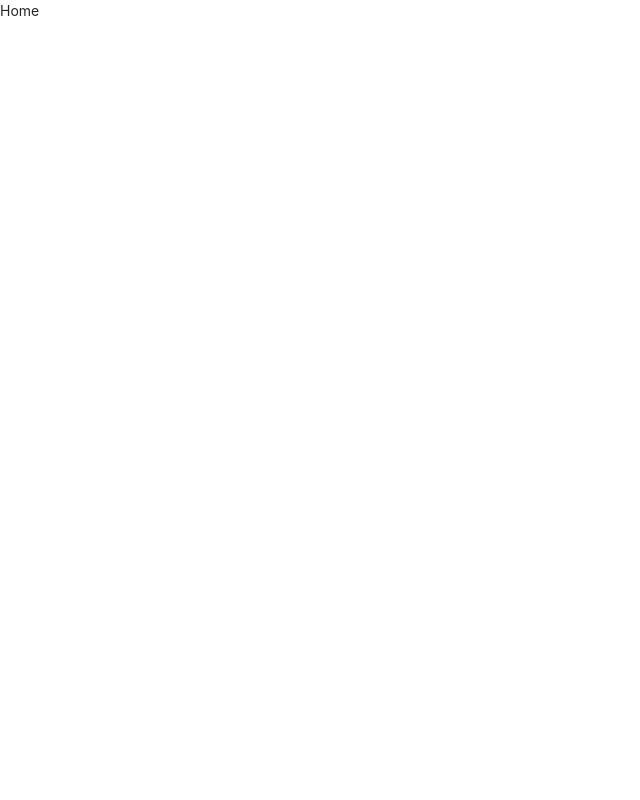
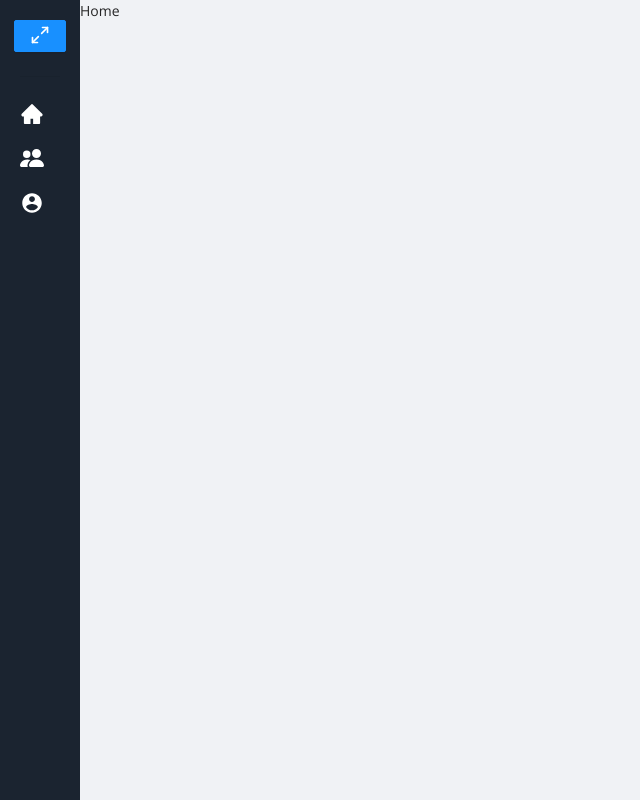
Before and after one commit to Aswassaw/test-mitrafor, a React (Create React App) app: page / in a window 1280 px wide. Shown: the whole page, without its empty margins (0-640 px from the left). Built offline with nearby package versions, Linux system fonts and the light colour scheme.

Commit message:
Membuat sidebar

```diff
--- a/package.json
+++ b/package.json
@@ -9,6 +9,7 @@
     "antd": "^4.21.5",
     "react": "^18.2.0",
     "react-dom": "^18.2.0",
+    "react-icons": "^4.4.0",
     "react-router-dom": "^6.3.0",
     "react-scripts": "5.0.1",
     "web-vitals": "^2.1.4"
--- a/src/App.css
+++ b/src/App.css
@@ -1 +1,6 @@
 @import '~antd/dist/antd.css';
+@import url('https://fonts.googleapis.com/css2?family=Open+Sans&display=swap');
+
+* {
+  font-family: 'Open Sans', sans-serif;
+}
--- /dev/null
+++ b/src/components/NavItem.jsx
@@ -0,0 +1,26 @@
+import React from "react";
+import { Link } from "react-router-dom";
+import { Row, Col, Typography } from "antd";
+
+const { Title } = Typography;
+
+export default function NavItem({ link, title, icon, isCollapse }) {
+  return (
+    <Link to={link}>
+      <Row>
+        <Col span={6}>
+          <Title level={3} style={{ color: "white" }}>
+            {icon}
+          </Title>
+        </Col>
+        <Col span={18}>
+          {!isCollapse && (
+            <Title level={4} style={{ color: "white" }}>
+              {title}
+            </Title>
+          )}
+        </Col>
+      </Row>
+    </Link>
+  );
+}
--- /dev/null
+++ b/src/layouts/Basic.jsx
@@ -0,0 +1,58 @@
+import React, { useState } from "react";
+import { Link } from "react-router-dom";
+import { AiFillHome } from "react-icons/ai";
+import { IoMdContact } from "react-icons/io";
+import { BsPeopleFill } from "react-icons/bs";
+import { FiMinimize2, FiMaximize2 } from "react-icons/fi";
+import { Layout, Button, Row, Col, Divider, Typography } from "antd";
+import styles from "../styles/Layout.module.css";
+import NavItem from "../components/NavItem";
+
+const { Sider, Content } = Layout;
+const { Title } = Typography;
+
+export default function Basic({ children }) {
+  const [collapse, setCollapse] = useState(true);
+
+  return (
+    <Layout>
+      <Sider
+        collapsed={collapse}
+        style={{ backgroundColor: "#1B2430" }}
+        className={styles.sidebar}
+      >
+        <Row justify="center">
+          <Button onClick={() => setCollapse(!collapse)} type="primary">
+            {collapse ? (
+              <FiMaximize2 style={{ fontSize: "20px" }} />
+            ) : (
+              <FiMinimize2 style={{ fontSize: "20px" }} />
+            )}
+          </Button>
+        </Row>
+        <Divider />
+        <NavItem
+          link="/"
+          title="Home"
+          icon={<AiFillHome />}
+          isCollapse={collapse}
+        />
+        <NavItem
+          link="/about"
+          title="About"
+          icon={<BsPeopleFill />}
+          isCollapse={collapse}
+        />
+        <NavItem
+          link="/contact"
+          title="Contact"
+          icon={<IoMdContact />}
+          isCollapse={collapse}
+        />
+      </Sider>
+      <Layout>
+        <Content>{children}</Content>
+      </Layout>
+    </Layout>
+  );
+}
--- a/src/router/index.js
+++ b/src/router/index.js
@@ -1,23 +1,43 @@
-import React from 'react';
-import {
-  BrowserRouter, Routes, Route,
-} from 'react-router-dom';
-import Home from '../pages/Home';
-import About from '../pages/About';
-import Contact from '../pages/Contact';
+import React from "react";
+import { BrowserRouter, Routes, Route } from "react-router-dom";
+import Home from "../pages/Home";
+import About from "../pages/About";
+import Contact from "../pages/Contact";
+import Basic from "../layouts/Basic";
 
 export default function router() {
   return (
     <BrowserRouter>
       <Routes>
         <Route path="/">
-          <Route index element={<Home />} />
+          <Route
+            index
+            element={
+              <Basic>
+                <Home />
+              </Basic>
+            }
+          />
         </Route>
         <Route path="/about">
-          <Route index element={<About />} />
+          <Route
+            index
+            element={
+              <Basic>
+                <About />
+              </Basic>
+            }
+          />
         </Route>
         <Route path="/contact">
-          <Route index element={<Contact />} />
+          <Route
+            index
+            element={
+              <Basic>
+                <Contact />
+              </Basic>
+            }
+          />
         </Route>
       </Routes>
     </BrowserRouter>
--- /dev/null
+++ b/src/styles/Layout.module.css
@@ -0,0 +1,6 @@
+.sidebar {
+  width: 10px;
+  height: 100vh;
+  overflow: auto;
+  padding: 20px;
+}
```
Also changed, not shown: 1 other file (tests, documents, lock files or other folders).
